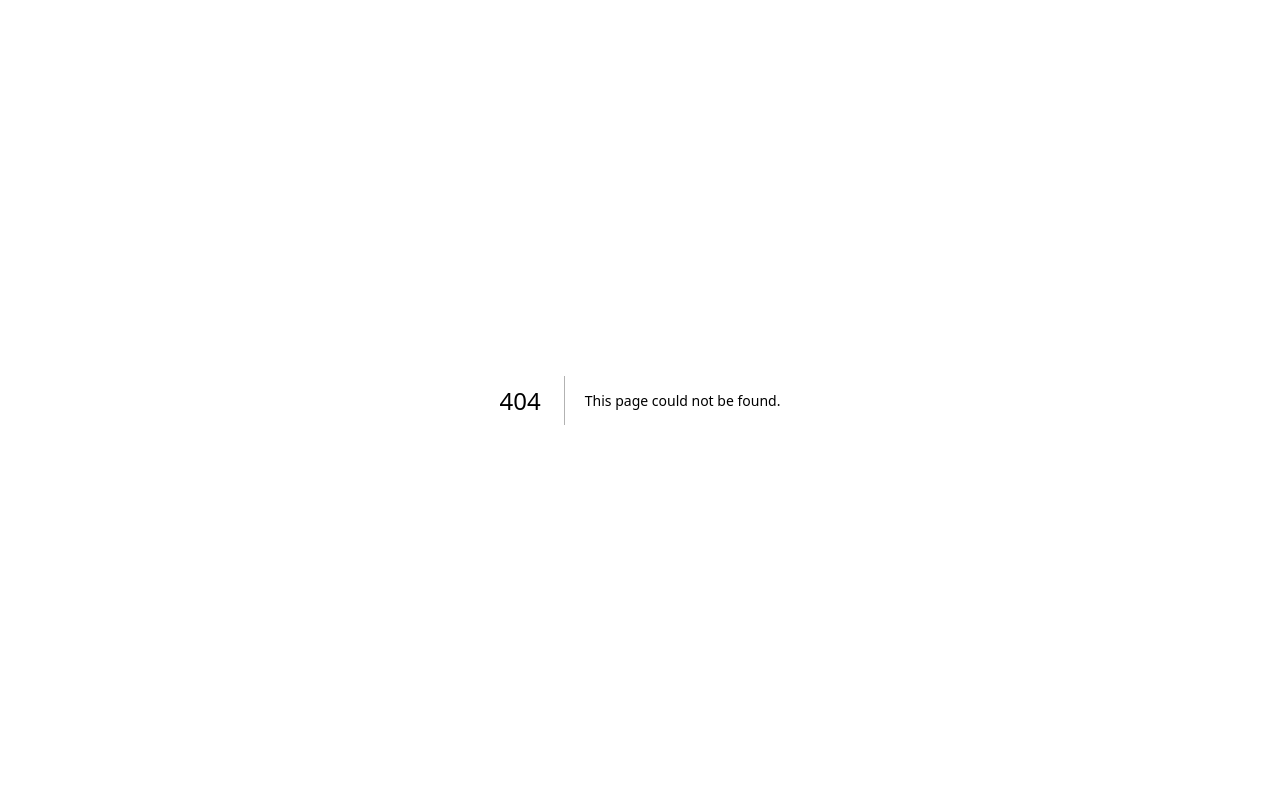
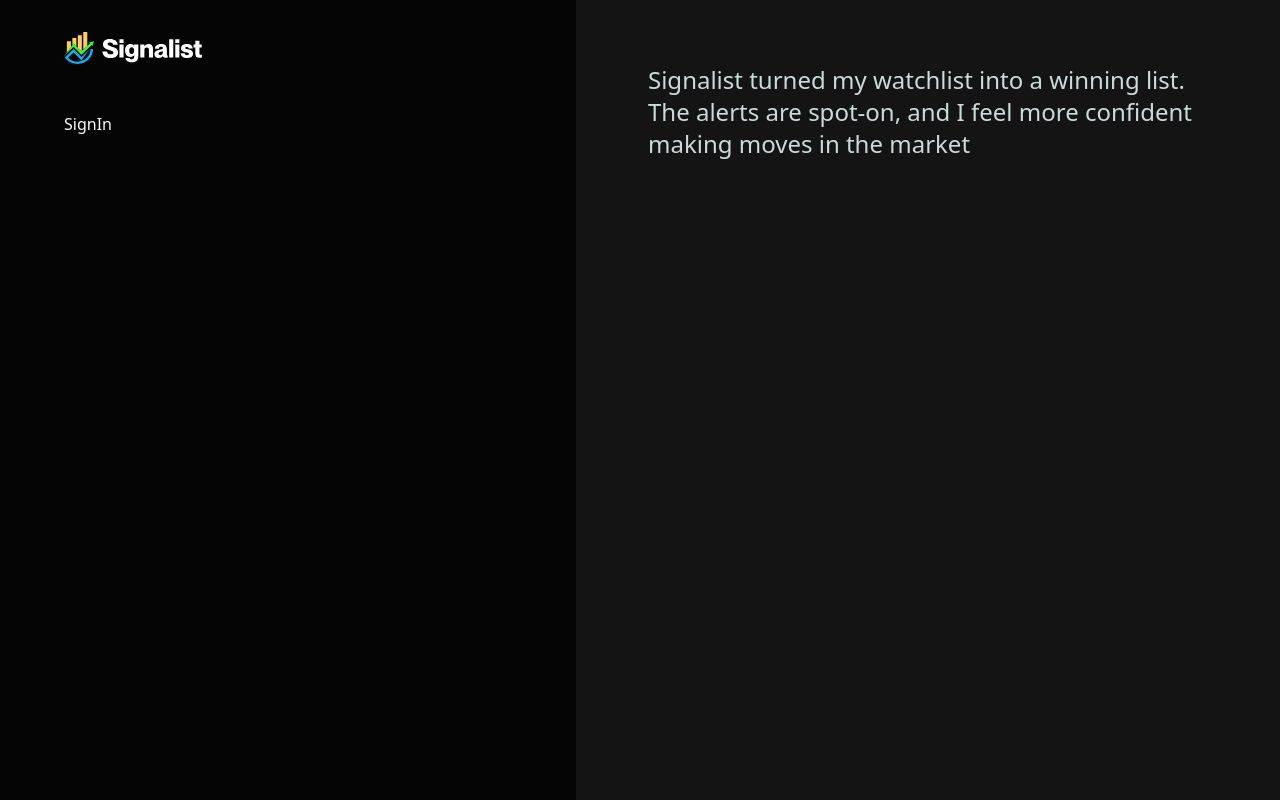
Before and after one commit to devsujalpatel/signalist, a Next.js app: page /sign-in in a window 1280 px wide. Before the commit this address had no page. Built offline with nearby package versions, Linux system fonts and the light colour scheme.

Commit message:
auth layout created

```diff
--- /dev/null
+++ b/app/(auth)/layout.tsx
@@ -0,0 +1,32 @@
+import Image from "next/image";
+import Link from "next/link";
+
+const Layout = ({ children }: { children: React.ReactNode }) => {
+  return (
+    <main className="auth-layout">
+      <section className="auth-left-section scrollbar-hide-default">
+        <Link href="/" className="auth-logo">
+          <Image
+            src="/assets/icons/logo.svg"
+            alt="Signalist logo"
+            width={140}
+            height={140}
+            className="h-8 w-auto cursor-pointer"
+          />
+        </Link>
+
+        <div className="pb-6 lg:pb-8 flex-1">{children}</div>
+      </section>
+      <section className="auth-right-section">
+        <div className="z-10 relative lg:mt-4 lg:mb-15">
+          <blockquote className="auth-blockquote">
+            Signalist turned my watchlist into a winning list. The alerts are
+            spot-on, and I feel more confident making moves in the market
+          </blockquote>
+        </div>
+      </section>
+    </main>
+  );
+};
+
+export default Layout;
--- /dev/null
+++ b/app/(auth)/sign-in/page.tsx
@@ -0,0 +1,7 @@
+import React from "react";
+
+const SignIn = () => {
+  return <div>SignIn</div>;
+};
+
+export default SignIn;
--- /dev/null
+++ b/app/(auth)/sign-up/page.tsx
@@ -0,0 +1,7 @@
+import React from "react";
+
+const SignUp = () => {
+  return <div>SignUp</div>;
+};
+
+export default SignUp;
```
